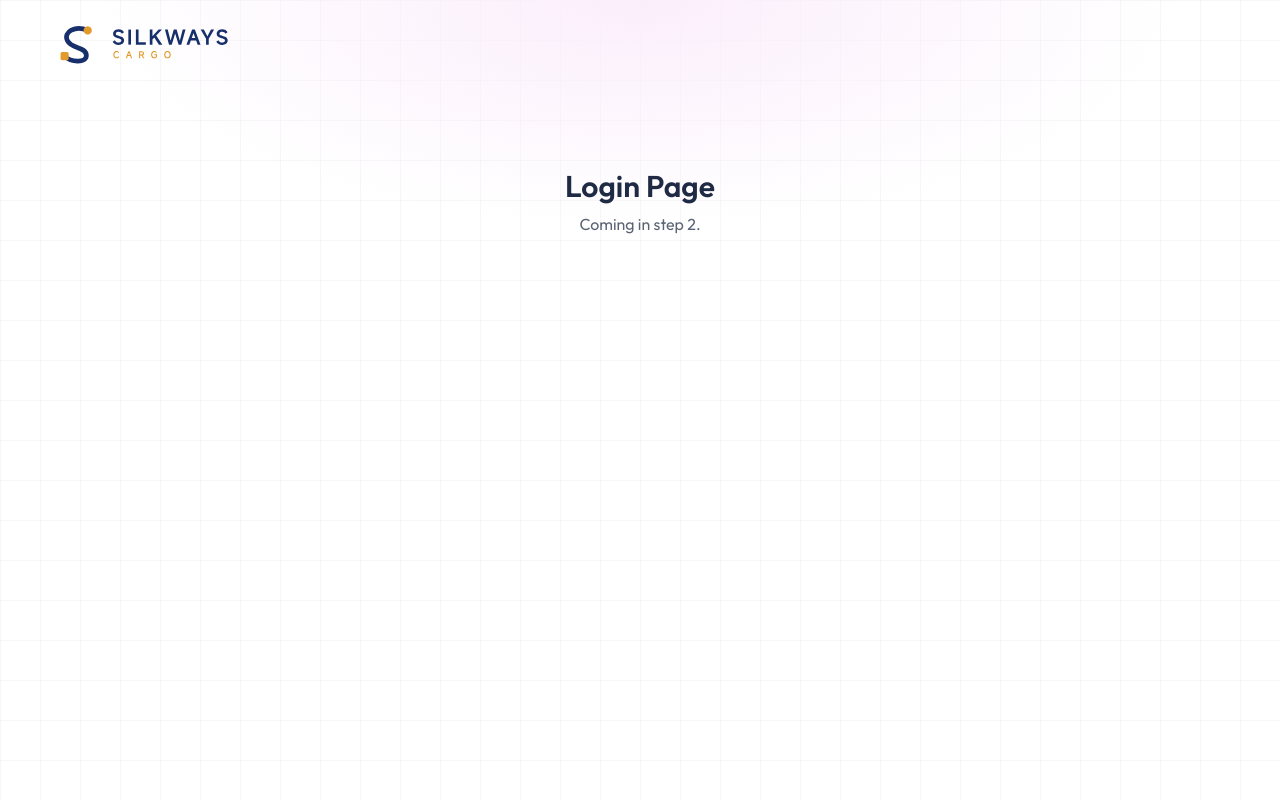
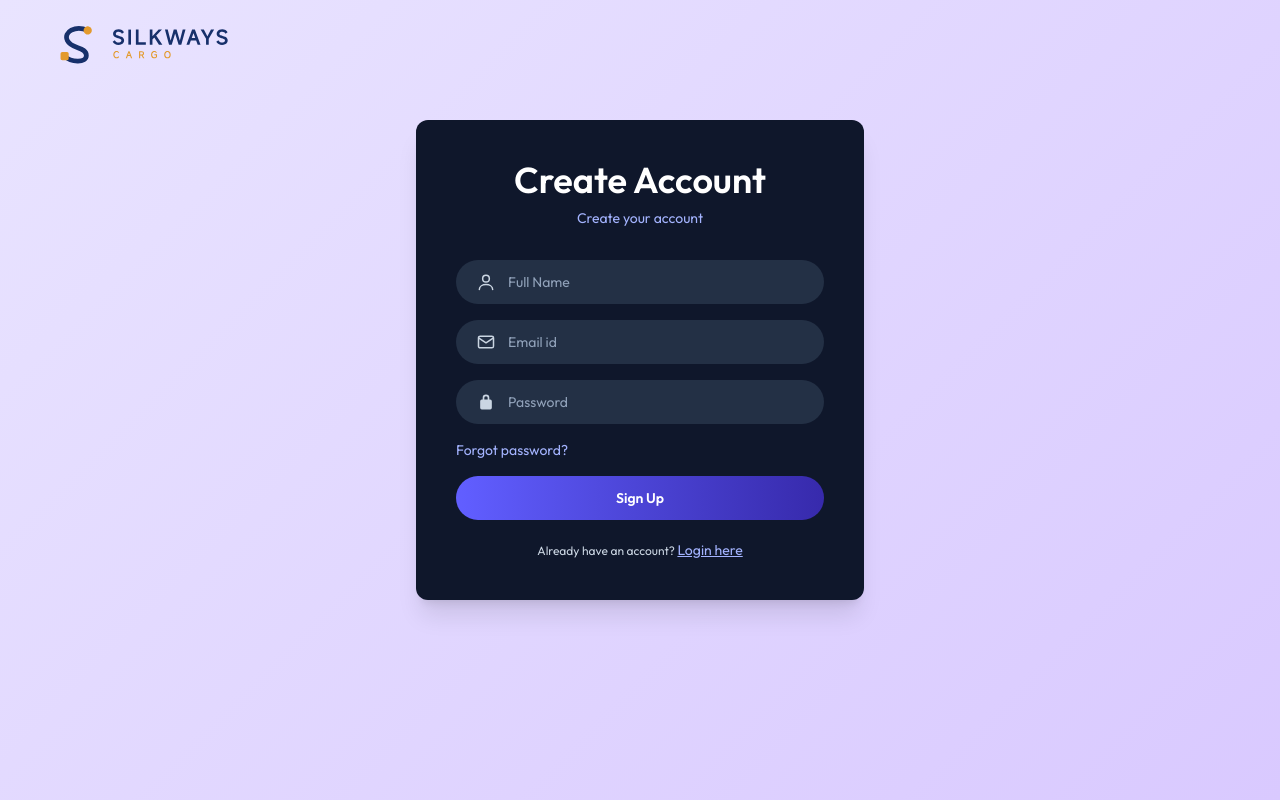
Before and after one commit to Khizarkhan280/Silkways, a React (Vite) app: page /login in a window 1280 px wide. Built offline with nearby package versions, Linux system fonts and the light colour scheme; no server answers.

Commit message:
Added crete Acc / Login pg

```diff
--- a/src/App.jsx
+++ b/src/App.jsx
@@ -1,12 +1,12 @@
 import { Routes, Route } from "react-router-dom";
 import Home from "./pages/Home";
-import Login from "./pages/Login";
+import Auth from "./pages/Auth";
 
 export default function App() {
   return (
     <Routes>
       <Route path="/" element={<Home />} />
-      <Route path="/login" element={<Login />} />
+      <Route path="/login" element={<Auth />} />
     </Routes>
   );
 }
--- /dev/null
+++ b/src/components/auth/AuthCard.jsx
@@ -0,0 +1,76 @@
+import { useState } from "react";
+import { authContent } from "../../config/content";
+import { registerUser, loginUser } from "../../services/authApi";
+import AuthInput from "./AuthInput";
+import { UserIcon, MailIcon, LockIcon } from "./icons";
+
+const emptyForm = { name: "", email: "", password: "" };
+
+export default function AuthCard({ mode, onSwitch, onSuccess }) {
+  const isSignup = mode === "signup";
+  const text = authContent[mode];
+
+  const [form, setForm] = useState(emptyForm);
+  const [error, setError] = useState("");
+  const [loading, setLoading] = useState(false);
+
+  const handleChange = (e) =>
+    setForm((prev) => ({ ...prev, [e.target.name]: e.target.value }));
+
+  const handleSubmit = async (e) => {
+    e.preventDefault();
+    setError("");
+    setLoading(true);
+    try {
+      const data = isSignup
+        ? await registerUser(form)
+        : await loginUser({ email: form.email, password: form.password });
+      onSuccess?.(data);
+    } catch (err) {
+      setError(err.message);
+    } finally {
+      setLoading(false);
+    }
+  };
+
+  const handleSwitch = () => {
+    setForm(emptyForm);
+    setError("");
+    onSwitch();
+  };
+
+  return (
+    <div className="auth-card">
+      <h1 className="auth-title">{text.title}</h1>
+      <p className="auth-subtitle">{text.subtitle}</p>
+
+      <form onSubmit={handleSubmit} className="mt-8 flex flex-col gap-4">
+        {isSignup && (
+          <AuthInput icon={UserIcon} name="name" type="text" placeholder="Full Name"
+            value={form.name} onChange={handleChange} required />
+        )}
+        <AuthInput icon={MailIcon} name="email" type="email" placeholder="Email id"
+          value={form.email} onChange={handleChange} required />
+        <AuthInput icon={LockIcon} name="password" type="password" placeholder="Password"
+          value={form.password} onChange={handleChange} required />
+
+        <button type="button" className="auth-link self-start">
+          {authContent.forgotPassword}
+        </button>
+
+        {error && <p className="auth-error">{error}</p>}
+
+        <button type="submit" disabled={loading} className="btn-primary">
+          {loading ? "Please wait..." : text.button}
+        </button>
+      </form>
+
+      <p className="mt-5 text-center text-xs text-slate-300">
+        {text.switchText}{" "}
+        <button type="button" onClick={handleSwitch} className="auth-link underline">
+          {text.switchLink}
+        </button>
+      </p>
+    </div>
+  );
+}
--- /dev/null
+++ b/src/components/auth/AuthInput.jsx
@@ -0,0 +1,8 @@
+export default function AuthInput({ icon: Icon, ...inputProps }) {
+  return (
+    <label className="auth-input">
+      <Icon />
+      <input className="auth-input-field" {...inputProps} />
+    </label>
+  );
+}
--- /dev/null
+++ b/src/components/auth/icons.jsx
@@ -0,0 +1,21 @@
+const base = "h-5 w-5 shrink-0";
+
+export const UserIcon = () => (
+  <svg className={base} viewBox="0 0 24 24" fill="none" stroke="currentColor" strokeWidth="1.8" strokeLinecap="round">
+    <circle cx="12" cy="8" r="4" />
+    <path d="M4 21c0-4 4-6 8-6s8 2 8 6" />
+  </svg>
+);
+
+export const MailIcon = () => (
+  <svg className={base} viewBox="0 0 24 24" fill="none" stroke="currentColor" strokeWidth="1.8" strokeLinejoin="round">
+    <rect x="3" y="5" width="18" height="14" rx="2" />
+    <path d="m3 7 9 6 9-6" />
+  </svg>
+);
+
+export const LockIcon = () => (
+  <svg className={base} viewBox="0 0 24 24" fill="currentColor">
+    <path d="M17 9h-1V7a4 4 0 0 0-8 0v2H7a2 2 0 0 0-2 2v8a2 2 0 0 0 2 2h10a2 2 0 0 0 2-2v-8a2 2 0 0 0-2-2Zm-7-2a2 2 0 0 1 4 0v2h-4V7Z" />
+  </svg>
+);
--- a/src/config/content.js
+++ b/src/config/content.js
@@ -6,3 +6,20 @@ export const homeContent = {
   loginLabel: "Login",
   loginPath: "/login",
 };
+export const authContent = {
+  signup: {
+    title: "Create Account",
+    subtitle: "Create your account",
+    button: "Sign Up",
+    switchText: "Already have an account?",
+    switchLink: "Login here",
+  },
+  login: {
+    title: "Login",
+    subtitle: "Login to your account!",
+    button: "Login",
+    switchText: "Don't have an account?",
+    switchLink: "Sign up",
+  },
+  forgotPassword: "Forgot password?",
+};
--- a/src/index.css
+++ b/src/index.css
@@ -32,3 +32,33 @@
            shadow-[0_8px_30px_rgb(0_0_0/0.08)];
   }
 }
+@layer components {
+  .auth-bg {
+    background-image: linear-gradient(135deg, #e9e4ff, #d9c9ff);
+  }
+  .auth-card {
+    @apply w-full max-w-md rounded-xl bg-slate-900 px-10 py-10 shadow-xl;
+  }
+  .auth-title {
+    @apply text-center text-4xl font-semibold text-white;
+  }
+  .auth-subtitle {
+    @apply mt-2 text-center text-sm text-indigo-300;
+  }
+  .auth-input {
+    @apply flex items-center gap-3 rounded-full bg-slate-700/60 px-5 py-3 text-slate-300;
+  }
+  .auth-input-field {
+    @apply w-full bg-transparent text-sm text-white placeholder-slate-400 outline-none;
+  }
+  .auth-link {
+    @apply text-sm text-indigo-300 hover:text-indigo-200;
+  }
+  .auth-error {
+    @apply text-center text-sm text-red-400;
+  }
+  .btn-primary {
+    @apply rounded-full bg-gradient-to-r from-indigo-500 to-indigo-800 py-3 text-sm font-semibold
+           text-white transition hover:opacity-90 disabled:opacity-60;
+  }
+}
--- /dev/null
+++ b/src/pages/Auth.jsx
@@ -0,0 +1,26 @@
+import { useState } from "react";
+import Navbar from "../components/Navbar";
+import AuthCard from "../components/auth/AuthCard";
+
+export default function Auth() {
+  const [mode, setMode] = useState("signup"); // default: Create Account
+
+  const toggleMode = () => setMode((m) => (m === "signup" ? "login" : "signup"));
+
+  const handleSuccess = (data) => {
+    if (mode === "signup") {
+      setMode("login");
+    } else {
+      console.log("Logged in:", data); // TODO: save token + redirect
+    }
+  };
+
+  return (
+    <main className="auth-bg min-h-screen font-sans">
+      <Navbar />
+      <section className="flex justify-center px-4 py-8">
+        <AuthCard mode={mode} onSwitch={toggleMode} onSuccess={handleSuccess} />
+      </section>
+    </main>
+  );
+}
--- a/src/pages/Login.jsx
+++ /dev/null
@@ -1,14 +0,0 @@
-import Navbar from "../components/Navbar";
-
-// Placeholder: we will build this page in step 2.
-export default function Login() {
-  return (
-    <main className="page-bg min-h-screen font-sans">
-      <Navbar />
-      <section className="flex flex-col items-center px-6 pt-20 text-center">
-        <h1 className="text-3xl font-semibold text-brand">Login Page</h1>
-        <p className="mt-2 text-muted">Coming in step 2.</p>
-      </section>
-    </main>
-  );
-}
--- /dev/null
+++ b/src/services/authApi.js
@@ -0,0 +1,15 @@
+const BASE_URL = import.meta.env.VITE_API_URL || "http://localhost:5000/api";
+
+async function request(path, body) {
+  const res = await fetch(`${BASE_URL}${path}`, {
+    method: "POST",
+    headers: { "Content-Type": "application/json" },
+    body: JSON.stringify(body),
+  });
+  const data = await res.json().catch(() => ({}));
+  if (!res.ok) throw new Error(data.message || "Something went wrong");
+  return data;
+}
+
+export const registerUser = (payload) => request("/auth/register", payload); // { name, email, password }
+export const loginUser = (payload) => request("/auth/login", payload);       // { email, password }
```
Also changed, not shown: vercel.json (added).
